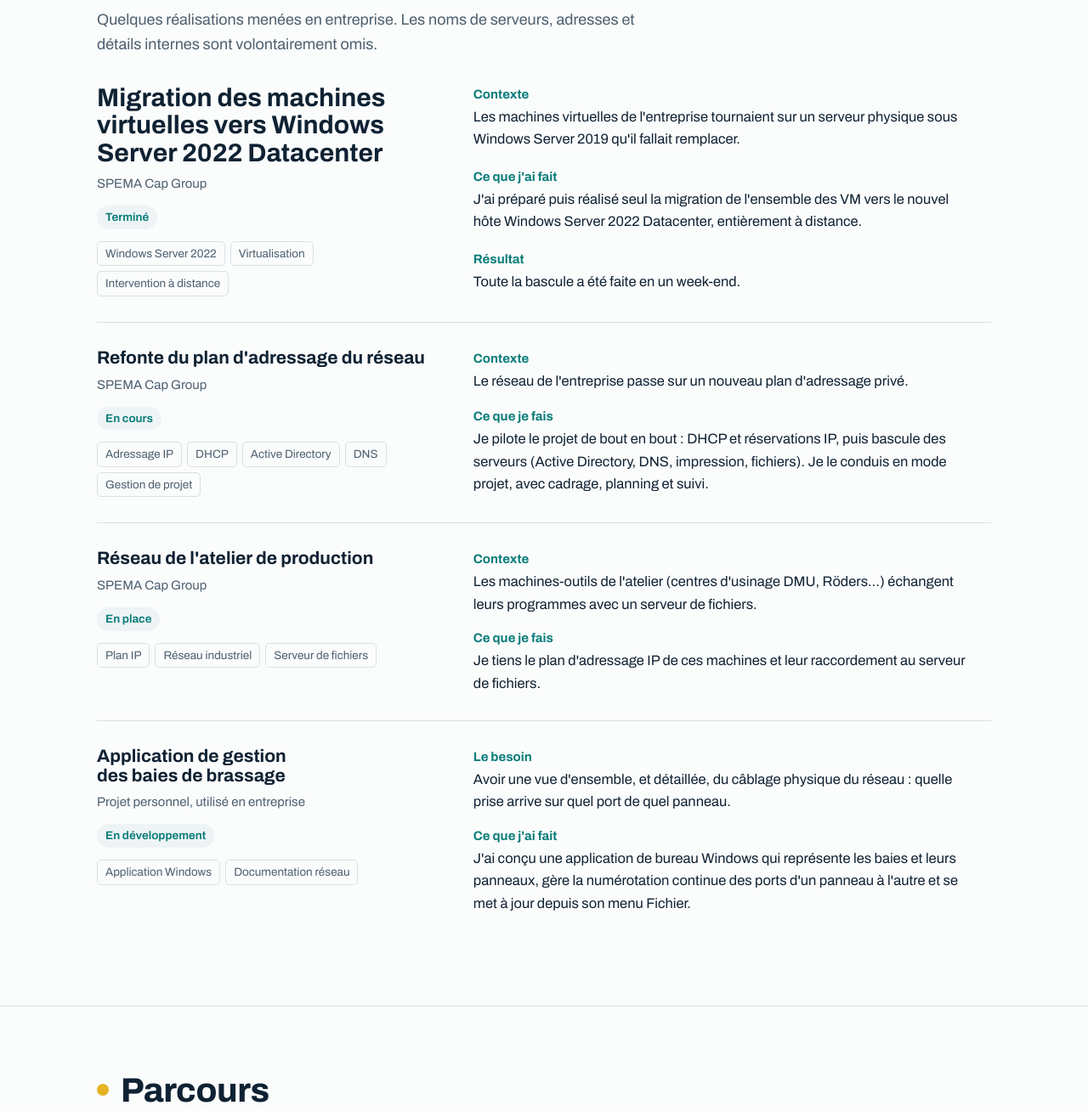
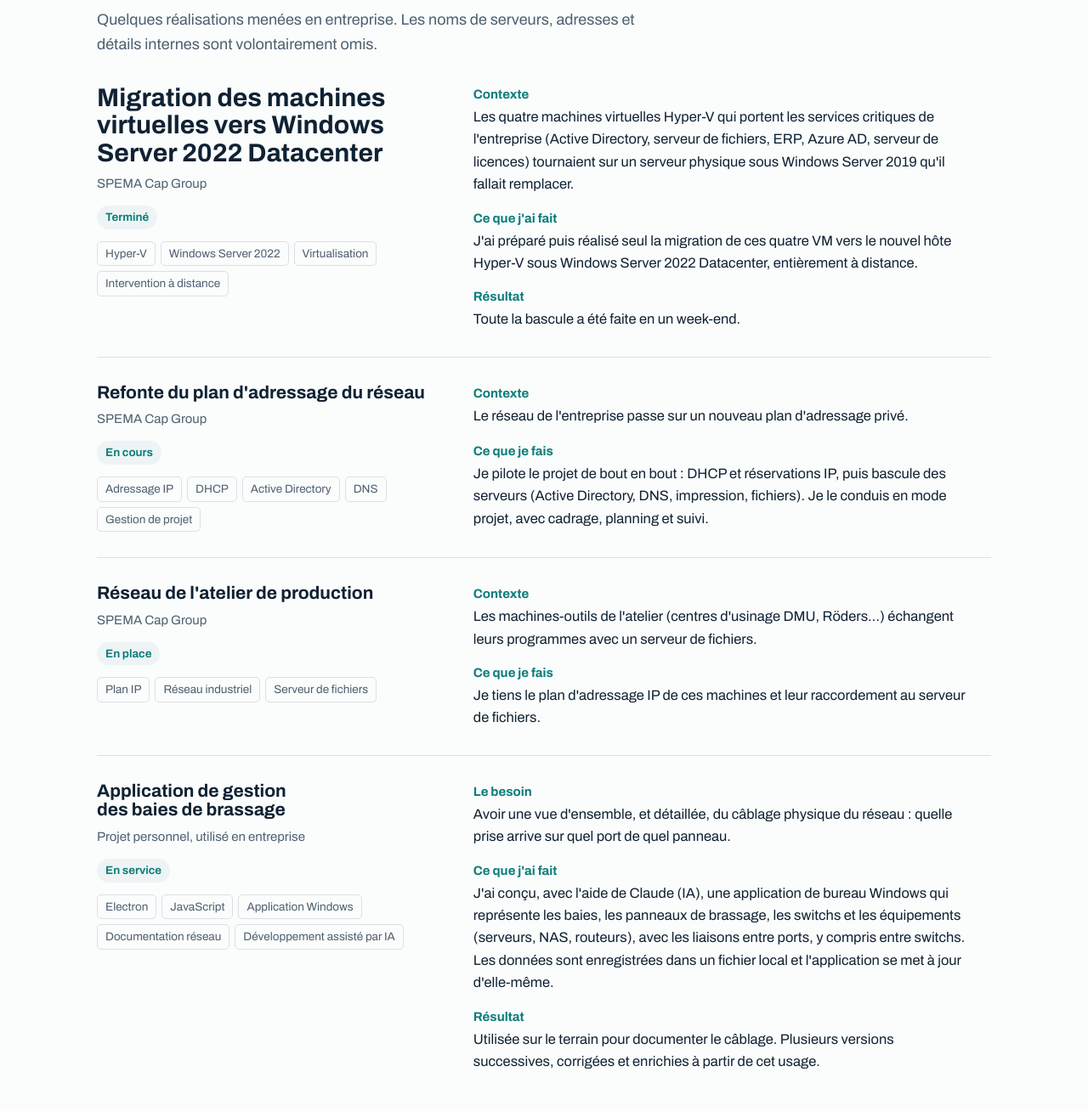
Before and after one commit to Dovhakiin-16/cv_d-faglain, a plain HTML site: page index.html in a window 1280 px wide. Shown: the part 1080-2388 px from the top of the page at 85% size. Drawn offline with Linux system fonts and the light colour scheme.

Commit message:
Projets et formation : précisions (Hyper-V, 4 VM, Bachelor obtenu, appli Electron)
Co-Authored-By: Claude Opus 5.5 <noreply@anthropic.com>
Claude-Session: https://claude.ai/code/session_01CnjFNdd2EG4Yem5HCgJW3m

```diff
--- a/index.html
+++ b/index.html
@@ -198,11 +198,11 @@ footer{background:var(--ink);color:color-mix(in srgb,var(--bg) 65%,var(--ink));f
         <h3>Migration des machines virtuelles vers Windows Server 2022 Datacenter</h3>
         <p class="where">SPEMA Cap Group</p>
         <span class="status">Terminé</span>
-        <ul class="tags"><li>Windows Server 2022</li><li>Virtualisation</li><li>Intervention à distance</li></ul>
+        <ul class="tags"><li>Hyper-V</li><li>Windows Server 2022</li><li>Virtualisation</li><li>Intervention à distance</li></ul>
       </div>
       <dl>
-        <div><dt>Contexte</dt><dd>Les machines virtuelles de l'entreprise tournaient sur un serveur physique sous Windows Server 2019 qu'il fallait remplacer.</dd></div>
-        <div><dt>Ce que j'ai fait</dt><dd>J'ai préparé puis réalisé seul la migration de l'ensemble des VM vers le nouvel hôte Windows Server 2022 Datacenter, entièrement à distance.</dd></div>
+        <div><dt>Contexte</dt><dd>Les quatre machines virtuelles Hyper-V qui portent les services critiques de l'entreprise (Active Directory, serveur de fichiers, ERP, Azure AD, serveur de licences) tournaient sur un serveur physique sous Windows Server 2019 qu'il fallait remplacer.</dd></div>
+        <div><dt>Ce que j'ai fait</dt><dd>J'ai préparé puis réalisé seul la migration de ces quatre VM vers le nouvel hôte Hyper-V sous Windows Server 2022 Datacenter, entièrement à distance.</dd></div>
         <div><dt>Résultat</dt><dd>Toute la bascule a été faite en un week-end.</dd></div>
       </dl>
     </article>
@@ -237,12 +237,13 @@ footer{background:var(--ink);color:color-mix(in srgb,var(--bg) 65%,var(--ink));f
       <div>
         <h3>Application de gestion des baies de brassage</h3>
         <p class="where">Projet personnel, utilisé en entreprise</p>
-        <span class="status">En développement</span>
-        <ul class="tags"><li>Application Windows</li><li>Documentation réseau</li></ul>
+        <span class="status">En service</span>
+        <ul class="tags"><li>Electron</li><li>JavaScript</li><li>Application Windows</li><li>Documentation réseau</li><li>Développement assisté par IA</li></ul>
       </div>
       <dl>
         <div><dt>Le besoin</dt><dd>Avoir une vue d'ensemble, et détaillée, du câblage physique du réseau : quelle prise arrive sur quel port de quel panneau.</dd></div>
-        <div><dt>Ce que j'ai fait</dt><dd>J'ai conçu une application de bureau Windows qui représente les baies et leurs panneaux, gère la numérotation continue des ports d'un panneau à l'autre et se met à jour depuis son menu Fichier.</dd></div>
+        <div><dt>Ce que j'ai fait</dt><dd>J'ai conçu, avec l'aide de Claude (IA), une application de bureau Windows qui représente les baies, les panneaux de brassage, les switchs et les équipements (serveurs, NAS, routeurs), avec les liaisons entre ports, y compris entre switchs. Les données sont enregistrées dans un fichier local et l'application se met à jour d'elle-même.</dd></div>
+        <div><dt>Résultat</dt><dd>Utilisée sur le terrain pour documenter le câblage. Plusieurs versions successives, corrigées et enrichies à partir de cet usage.</dd></div>
       </dl>
     </article>
   </div>
@@ -299,7 +300,7 @@ footer{background:var(--ink);color:color-mix(in srgb,var(--bg) 65%,var(--ink));f
     <div class="head"><span class="dot" style="--c:var(--c3)"></span><h2>Formation</h2></div>
     <ol class="xp">
       <li><span class="when">2025 – 2027</span><div><h3>Mastère professionnel Manager en infrastructures et cybersécurité des SI (MICSI)</h3><p class="org">CESI Châteauroux, en alternance</p><ul><li>2e année en cours, 1re année validée en septembre 2026</li><li>Titre RNCP de niveau 7 (bac+5)</li></ul></div></li>
-      <li><span class="when">2024 – 2025</span><div><h3>Bachelor Administrateur systèmes et réseaux (ASR)</h3><p class="org">CESI Châteauroux, en alternance</p></div></li>
+      <li><span class="when">2024 – 2025</span><div><h3>Bachelor Administrateur systèmes et réseaux (ASR)</h3><p class="org">CESI Châteauroux, en alternance</p><ul><li>Diplôme obtenu, titre RNCP de niveau 6 (bac+3)</li></ul></div></li>
       <li><span class="when">2022</span><div><h3>BTS SIO, option SISR</h3><p class="org">Aftec, Orléans</p></div></li>
       <li><span class="when">2019 – 2020</span><div><h3>Formation développeur informatique</h3><p class="org">Ynov, Nantes</p></div></li>
     </ol>
```
